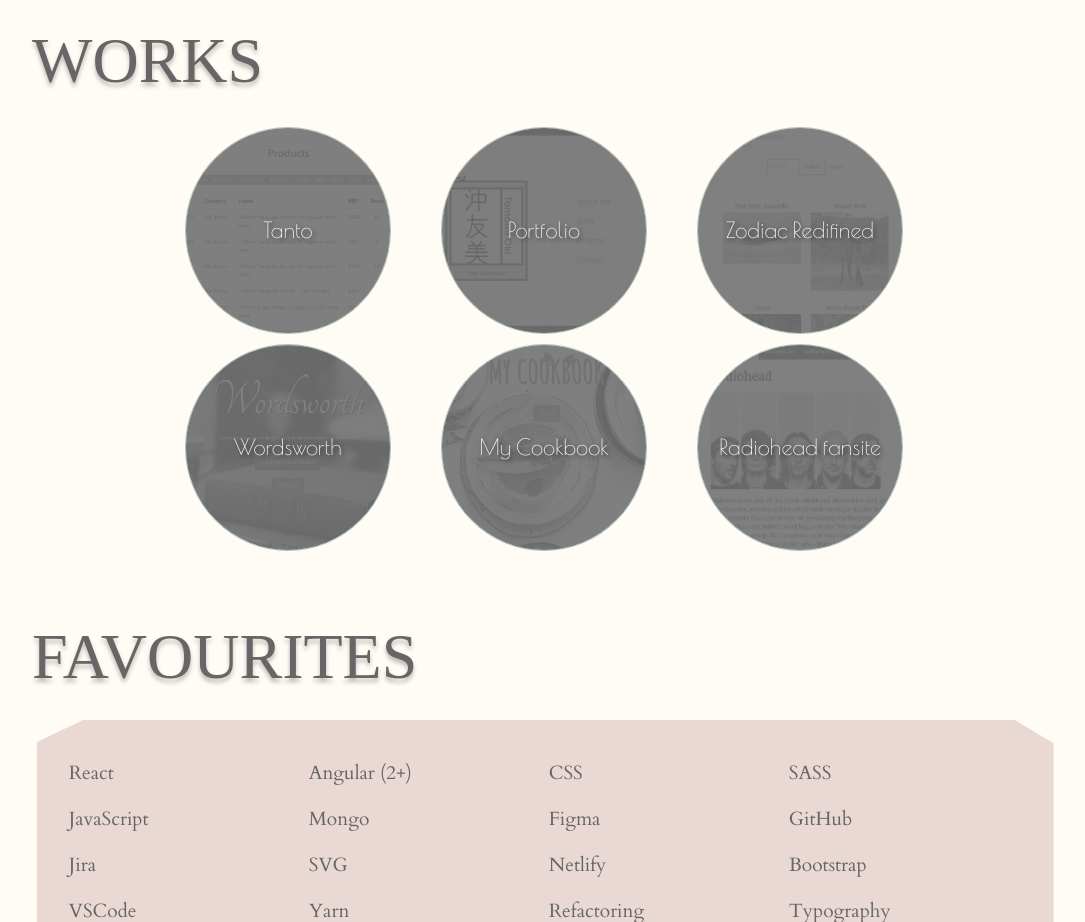
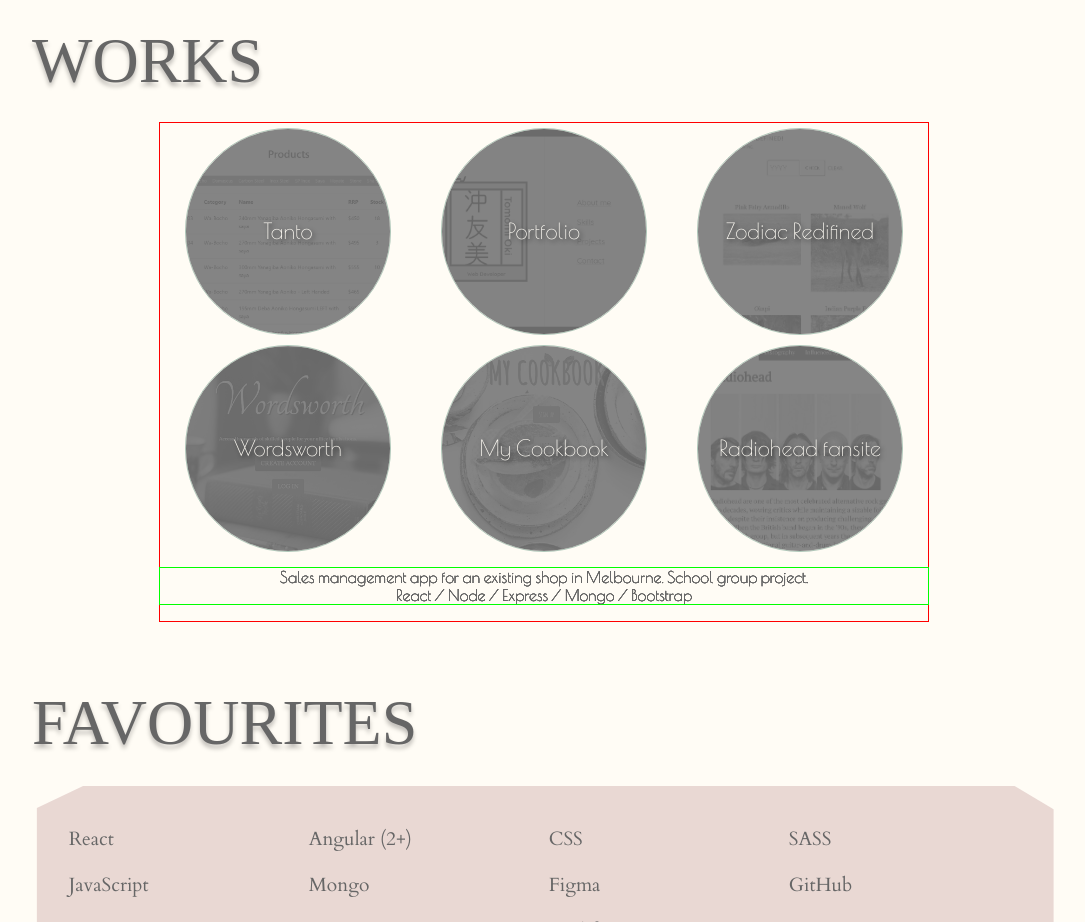
Before and after one commit to okichan/play-styled-components, a Gatsby site: page / in a window 1280 px wide. Shown: the part 1220-2142 px from the top of the page, without its empty margins (96-1181 px from the left). Built offline with nearby package versions, Linux system fonts and the light colour scheme; Gatsby itself is replaced by a stand-in of ours; a web font is replaced by a local one.

Commit message:
Map work desc

```diff
--- a/src/assets/styles.js
+++ b/src/assets/styles.js
@@ -135,6 +135,8 @@ export const WorksContainer = styled.div`
   flex-wrap: wrap;
   justify-content: space-around;
   margin: 0 auto;
+  border: 1px solid red;
+  padding-bottom: 4rem;
 
   ${media.tablet`
     width: 80vw;
@@ -161,7 +163,7 @@ export const WorkItem = styled.a`
     width: 100%;
     height: 100%;
     object-fit: cover;
-    filter: brightness(0.5) grayscale(100%) contrast(20%);
+    filter: brightness(0.6) grayscale(100%) contrast(20%);
     transition: all 0.5s;
   }
 
@@ -206,6 +208,11 @@ export const WorkItem = styled.a`
 
 export const WorkDesc = styled.p`
   font-family: "Poiret One";
+  position: absolute;
+  bottom: 0;
+  width: 100%;
+  text-align: center;
+  border: 1px solid lime;
 `;
 
 export const FavContainer = styled.div`
--- a/src/pages/index.js
+++ b/src/pages/index.js
@@ -1,4 +1,4 @@
-import React from "react";
+import React, { Fragment } from "react";
 import Link from "gatsby-link";
 import "./App.css";
 import divider from "../assets/divider.png";
@@ -47,32 +47,44 @@ const projects = [
   {
     name: "Tanto",
     url: "https://mct-project-t3-demo.netlify.com",
-    img: tanto
+    img: tanto,
+    desc: "Sales management app for an existing shop in Melbourne. School group project.",
+    stack: "React / Node / Express / Mongo / Bootstrap",
   },
   {
     name: "Portfolio",
     url: "https://tomomioki.netlify.com",
-    img: port
+    img: port,
+    desc: "Sales management app for an existing shop in Melbourne. School group project.",
+    stack: "React / Node / Express / Mongo / Bootstrap",
   },
   {
     name: "Zodiac Redifined",
     url: "https://zodiac-redefined.netlify.com",
-    img: zodiac
+    img: zodiac,
+    desc: "Sales management app for an existing shop in Melbourne. School group project.",
+    stack: "React / Node / Express / Mongo / Bootstrap",
   },
   {
     name: "Wordsworth",
     url: "https://wordsworth.herokuapp.com",
-    img: wordsworth
+    img: wordsworth,
+    desc: "Sales management app for an existing shop in Melbourne. School group project.",
+    stack: "React / Node / Express / Mongo / Bootstrap",
   },
   {
     name: "My Cookbook",
     url: "https://radiant-beach-49950.herokuapp.com/",
-    img: mycookbook
+    img: mycookbook,
+    desc: "Sales management app for an existing shop in Melbourne. School group project.",
+    stack: "React / Node / Express / Mongo / Bootstrap",
   },
   {
     name: "Radiohead fansite",
     url: "https://secretary-answers-11183.netlify.com",
-    img: radiohead
+    img: radiohead,
+    desc: "Sales management app for an existing shop in Melbourne. School group project.",
+    stack: "React / Node / Express / Mongo / Bootstrap",
   }
 ];
 
@@ -120,19 +132,19 @@ export default () => (
 
           if (i === 0) {
             return (
-              <a href="cv" title="Get CV (word)">
+              <a href="cv" title="Get CV (word)" key="1">
                 {circle}
               </a>
             );
           } else if (i === 1) {
             return (
-              <a href="pdf" title="Get CV (pdf)">
+              <a href="pdf" title="Get CV (pdf)" key="2">
                 {circle}
               </a>
             );
           } else
             return (
-              <a href="https://github.com/okichan" title="Go to Github">
+              <a href="https://github.com/okichan" title="Go to Github" key="3">
                 {circle}
               </a>
             );
@@ -145,21 +157,21 @@ export default () => (
     <S.WorksContainer>
       {projects.map(project => {
         return (
-          <React.Fragment>
+          <Fragment>
             <S.WorkItem src={project.url} key={project.name}>
               <img src={project.img} />
               <span>{project.name}</span>
             </S.WorkItem>
-          </React.Fragment>
+            <S.WorkDesc>{project.desc}<br/>{project.stack}</S.WorkDesc>
+          </Fragment>
         );
       })}
     </S.WorksContainer>
-
     <S.Title>FAVOURITES</S.Title>
     <S.FavContainer>
       <ul>
         {favs.map(f => {
-          return <li>{f}</li>;
+          return <li key={f}>{f}</li>;
         })}
       </ul>
     </S.FavContainer>
```
